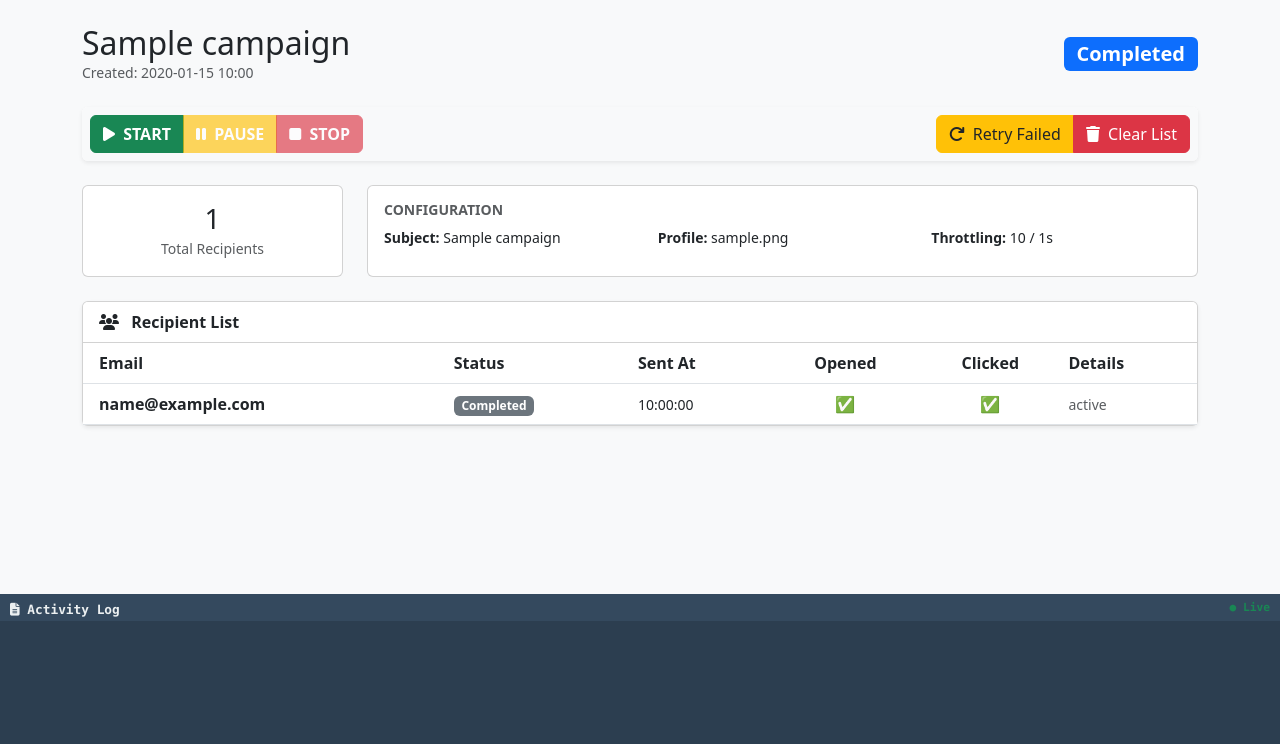
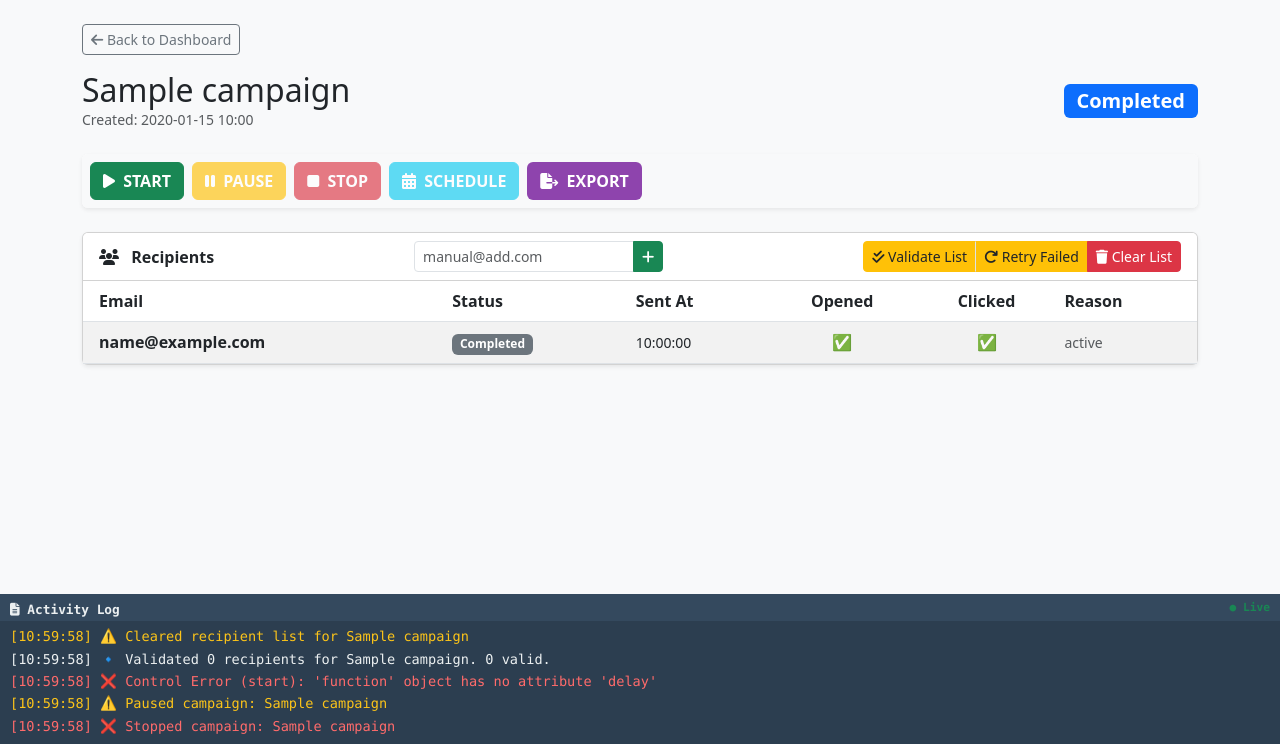
Before and after one commit to Sussyfreelandx/smtpweb, a Flask app: page /campaign/1 in a window 1280 px wide. Shown: the part 56-800 px from the top of the page. Run offline with Flask 2, Linux system fonts and the light colour scheme; a user stored in the database is signed in; tables that the repository leaves empty hold one stand-in row (values such as "Sample post"); data that the repository does not hold is empty.

Commit message:
Update campaign.html

```diff
--- a/app/templates/campaign.html
+++ b/app/templates/campaign.html
@@ -2,76 +2,79 @@
 
 {% block content %}
 <div class="container py-4">
+    <!-- Navigation Back -->
+    <div class="mb-3">
+        <a href="{{ url_for('main.index') }}" class="btn btn-outline-secondary btn-sm">
+            <i class="fas fa-arrow-left"></i> Back to Dashboard
+        </a>
+    </div>
+
     <!-- Header -->
     <div class="d-flex justify-content-between align-items-center mb-4">
         <div>
             <h2 class="mb-0">{{ campaign.name }}</h2>
             <div class="text-muted small">Created: {{ campaign.timestamp.strftime('%Y-%m-%d %H:%M') }}</div>
         </div>
-        <div class="badge fs-5 {% if campaign.status == 'Sending' %}bg-success{% elif campaign.status == 'Completed' %}bg-primary{% else %}bg-secondary{% endif %}">
+        <div class="badge fs-5 {% if campaign.status == 'Sending' %}bg-success{% elif campaign.status == 'Paused' %}bg-warning{% elif campaign.status == 'Completed' %}bg-primary{% else %}bg-secondary{% endif %}">
             {{ campaign.status }}
         </div>
     </div>
 
-    <!-- Control Toolbar (Matches Screenshot Logic) -->
+    <!-- MAIN CONTROLS -->
     <div class="card mb-4 shadow-sm border-0">
-        <div class="card-body p-2 bg-light rounded">
-            <div class="d-flex justify-content-between">
-                <div class="btn-group">
-                    <a href="{{ url_for('main.campaign_control', campaign_id=campaign.id, action='start') }}" class="btn btn-success fw-bold {% if campaign.status == 'Sending' %}disabled{% endif %}">
+        <div class="card-body p-2 bg-light rounded d-flex flex-wrap gap-2">
+            <a href="{{ url_for('main.campaign_control', campaign_id=campaign.id, action='start') }}"
+               class="btn btn-success fw-bold text-white {% if campaign.status == 'Sending' %}disabled{% endif %}">
                 <i class="fas fa-play me-1"></i> START
             </a>
-                    <a href="{{ url_for('main.campaign_control', campaign_id=campaign.id, action='pause') }}" class="btn btn-warning text-white fw-bold {% if campaign.status != 'Sending' %}disabled{% endif %}">
+
+            <a href="{{ url_for('main.campaign_control', campaign_id=campaign.id, action='pause') }}"
+               class="btn btn-warning text-white fw-bold {% if campaign.status != 'Sending' %}disabled{% endif %}">
                 <i class="fas fa-pause me-1"></i> PAUSE
             </a>
-                    <a href="{{ url_for('main.campaign_control', campaign_id=campaign.id, action='stop') }}" class="btn btn-danger fw-bold {% if campaign.status != 'Sending' %}disabled{% endif %}">
+
+            <a href="{{ url_for('main.campaign_control', campaign_id=campaign.id, action='stop') }}"
+               class="btn btn-danger fw-bold text-white {% if campaign.status == 'Completed' or campaign.status == 'Stopped' %}disabled{% endif %}">
                 <i class="fas fa-stop me-1"></i> STOP
             </a>
-                </div>
 
-                <div class="btn-group">
-                    <a href="{{ url_for('main.campaign_control', campaign_id=campaign.id, action='retry') }}" class="btn btn-warning text-dark border-warning">
-                        <i class="fas fa-redo me-1"></i> Retry Failed
-                    </a>
-                    <a href="{{ url_for('main.clear_recipient_list', campaign_id=campaign.id) }}" class="btn btn-danger" onclick="return confirm('Clear entire list? This cannot be undone.')">
-                        <i class="fas fa-trash me-1"></i> Clear List
+            <button class="btn btn-info text-white fw-bold" disabled>
+                <i class="fas fa-calendar-alt me-1"></i> SCHEDULE
+            </button>
+
+            <a href="{{ url_for('main.export_campaign_report', campaign_id=campaign.id) }}" class="btn btn-purple text-white fw-bold" style="background-color: #8e44ad;">
+                <i class="fas fa-file-export me-1"></i> EXPORT
             </a>
         </div>
     </div>
+
+    <!-- LIST TOOLS -->
+    <div class="card mb-4 shadow-sm">
+        <div class="card-header bg-white fw-bold d-flex justify-content-between align-items-center">
+            <span><i class="fas fa-users me-2"></i> Recipients</span>
+
+            <!-- Manual Add Input (Matches Screenshot Logic) -->
+            <div class="input-group input-group-sm w-auto">
+                <input type="email" id="newRecipientEmail" class="form-control" placeholder="manual@add.com">
+                <button class="btn btn-success" type="button" onclick="addRecipient()"><i class="fas fa-plus"></i></button>
+            </div>
+
+            <!-- Toolbar -->
+            <div class="btn-group btn-group-sm">
+                <a href="{{ url_for('main.validate_list', campaign_id=campaign.id) }}" class="btn btn-warning text-dark">
+                    <i class="fas fa-check-double"></i> Validate List
+                </a>
+                <a href="{{ url_for('main.campaign_control', campaign_id=campaign.id, action='retry') }}" class="btn btn-warning text-dark border-start">
+                    <i class="fas fa-redo"></i> Retry Failed
+                </a>
+                <a href="{{ url_for('main.clear_recipient_list', campaign_id=campaign.id) }}" class="btn btn-danger" onclick="return confirm('Clear entire list?')">
+                    <i class="fas fa-trash"></i> Clear List
+                </a>
             </div>
         </div>
 
-    <!-- Stats & Configuration Summary -->
-    <div class="row mb-4">
-        <div class="col-md-3">
-            <div class="card text-center h-100">
-                <div class="card-body">
-                    <h3 class="mb-0">{{ recipients.total }}</h3>
-                    <small class="text-muted">Total Recipients</small>
-                </div>
-            </div>
-        </div>
-        <div class="col-md-9">
-            <div class="card h-100">
-                <div class="card-body">
-                    <h6 class="card-title text-uppercase text-muted small fw-bold">Configuration</h6>
-                    <div class="row small">
-                        <div class="col-4"><strong>Subject:</strong> {{ campaign.subject }}</div>
-                        <div class="col-4"><strong>Profile:</strong> {{ campaign.smtp_profile.profile_name }}</div>
-                        <div class="col-4"><strong>Throttling:</strong> {{ campaign.throttle_amount }} / {{ campaign.throttle_delay }}s</div>
-                    </div>
-                </div>
-            </div>
-        </div>
-    </div>
-
-    <!-- Recipients Table -->
-    <div class="card shadow-sm">
-        <div class="card-header bg-white fw-bold">
-            <i class="fas fa-users me-2"></i> Recipient List
-        </div>
         <div class="table-responsive">
-            <table class="table table-hover align-middle mb-0">
+            <table class="table table-hover align-middle mb-0 table-striped">
                 <thead class="bg-light">
                     <tr>
                         <th class="ps-3">Email</th>
@@ -79,7 +82,7 @@
                         <th>Sent At</th>
                         <th class="text-center">Opened</th>
                         <th class="text-center">Clicked</th>
-                        <th>Details</th>
+                        <th>Reason</th>
                     </tr>
                 </thead>
                 <tbody>
@@ -91,6 +94,7 @@
                                 {% if r.status == 'Sent' %}bg-success
                                 {% elif r.status == 'Failed' %}bg-danger
                                 {% elif r.status == 'Sending' %}bg-warning text-dark
+                                {% elif r.status == 'Invalid' %}bg-danger
                                 {% elif r.status == 'Unsubscribed' %}bg-dark
                                 {% else %}bg-secondary{% endif %}">
                                 {{ r.status }}
@@ -99,7 +103,7 @@
                         <td class="small">{{ r.sent_at.strftime('%H:%M:%S') if r.sent_at else '-' }}</td>
                         <td class="text-center">{{ '✅' if r.opened_at else '-' }}</td>
                         <td class="text-center">{{ '✅' if r.clicked_at else '-' }}</td>
-                        <td class="small text-muted text-truncate" style="max-width: 200px;">{{ r.status_message or '' }}</td>
+                        <td class="small text-muted text-truncate" style="max-width: 250px;">{{ r.status_message or '' }}</td>
                     </tr>
                     {% endfor %}
                 </tbody>
@@ -128,4 +132,22 @@
         {% endif %}
     </div>
 </div>
+
+<script>
+function addRecipient() {
+    const email = document.getElementById('newRecipientEmail').value;
+    if(!email) return;
+
+    fetch("{{ url_for('main.add_recipient_manual', campaign_id=campaign.id) }}", {
+        method: "POST",
+        headers: {'Content-Type': 'application/x-www-form-urlencoded'},
+        body: `email=${encodeURIComponent(email)}`
+    })
+    .then(r => r.json())
+    .then(data => {
+        if(data.success) location.reload();
+        else alert(data.message);
+    });
+}
+</script>
 {% endblock %}
```
Lines whose indentation alone changed are shown as unchanged.
